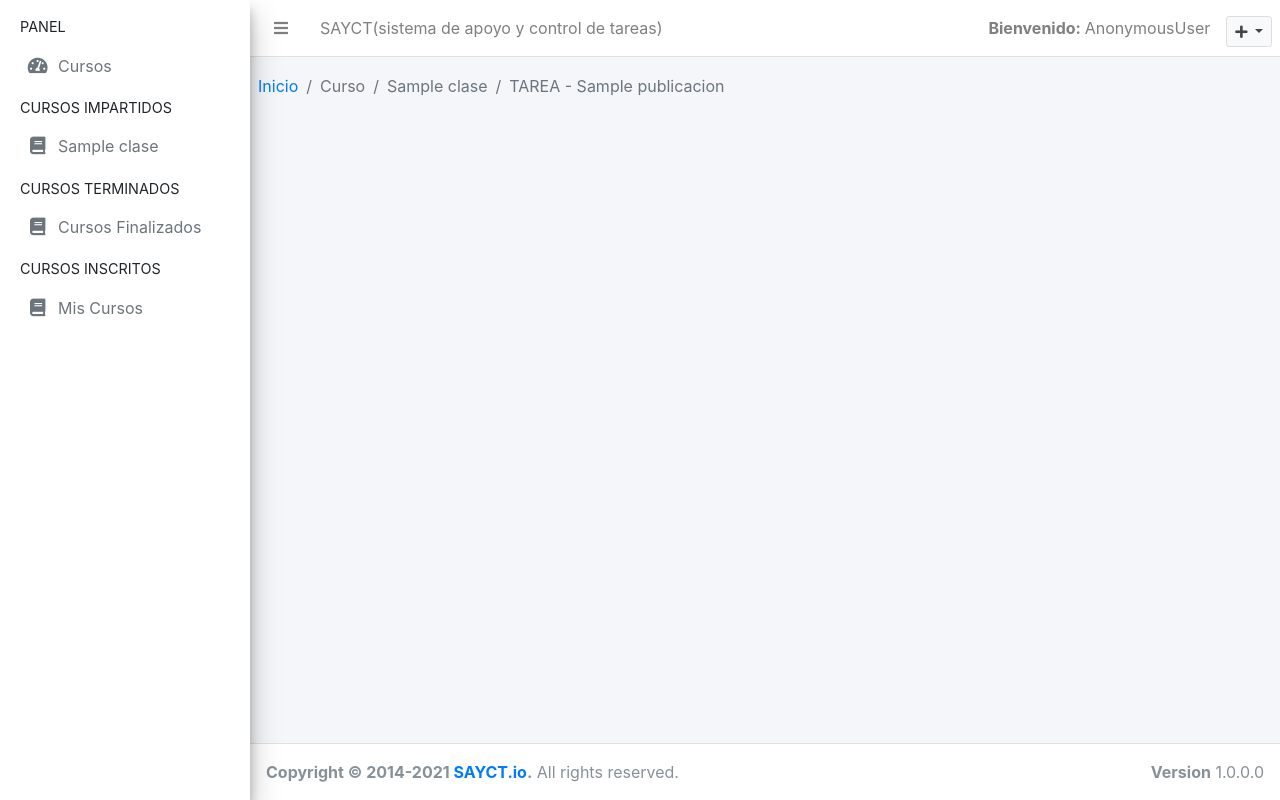
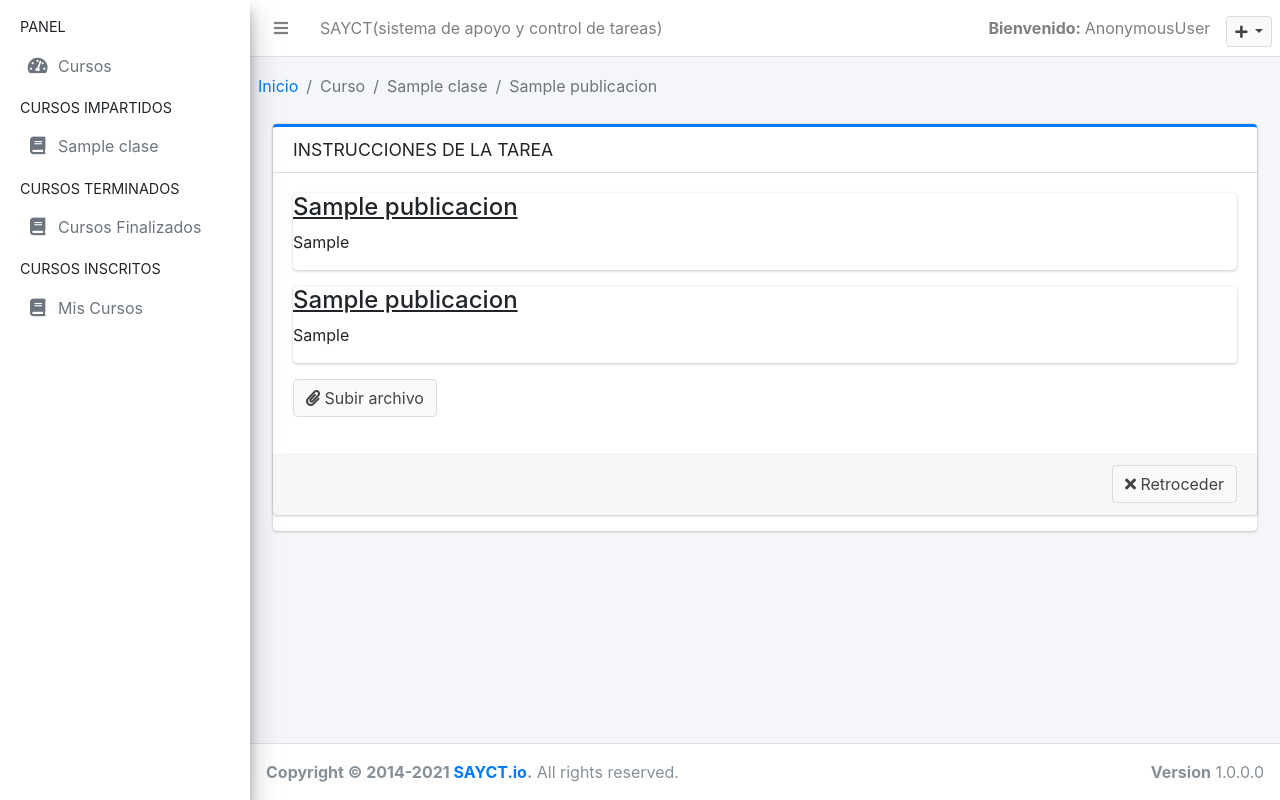
Before and after one commit to KevinPeraltaF/tesis_app, a Django app: template templates/clase/estudiante/ver_tarea_estudiante.html in a window 1280 px wide. Run offline with Django 3.2, Linux system fonts and the light colour scheme; tables that the repository leaves empty hold one stand-in row (values such as "Sample post"); the template is opened without the code that fills it: values that come from a table or form of the project are taken from there, most other values are stand-ins (such as "Sample title", 1, 10 or a date in 2020); some libraries are stand-ins or nearby versions; some web fonts are replaced.

Commit message:
crear tarea, materia, video

```diff
--- a/templates/clase/estudiante/ver_tarea_estudiante.html
+++ b/templates/clase/estudiante/ver_tarea_estudiante.html
@@ -12,8 +12,64 @@
                 <li class="breadcrumb-item"><a href="#">Inicio</a></li>
                 <li class="breadcrumb-item active" aria-current="page">Curso</li>
                 <li class="breadcrumb-item active" aria-current="page">{{ curso.nombre }}</li>
-                <li class="breadcrumb-item active" aria-current="page">{{ tarea }}</li>
+                <li class="breadcrumb-item active" aria-current="page">{{ tarea.titulo }}</li>
             </ol>
         </nav>
     </div>
 {% endblock %}
+
+{% block content %}
+
+    <div class="container-fluid">
+        <div class="card">
+            <div class="card card-primary card-outline">
+                <div class="card-header">
+                    <h3 class="card-title">INSTRUCCIONES DE LA TAREA</h3>
+                </div>
+                <!-- /.card-header -->
+                <div class="card-body">
+                    <div class="form-group">
+                        <div class="note-editor note-frame card">
+                            <div class="note-editing-area">
+                                <div class="note-editable card-block" role="textbox" aria-multiline="true"
+                                     spellcheck="true" autocorrect="true" contenteditable="true">
+                                    <h4>
+                                        <u>{{ tarea.titulo }}</u></h4>
+                                    <p>{{ tarea.instrucciones }}</p>
+                                </div>
+                            </div>
+                        </div>
+                    </div>
+                    <div class="form-group">
+                        <div class="note-editor note-frame card">
+                            <div class="note-editing-area">
+                                <div class="note-editable card-block" role="textbox" aria-multiline="true"
+                                     spellcheck="true" autocorrect="true" contenteditable="true">
+                                    <h4> <u>{{ tarea.titulo }}</u></h4>
+                                    <p>{{ tarea.instrucciones }}</p>
+                                </div>
+                            </div>
+                        </div>
+                    </div>
+                    <div class="form-group">
+                        <div class="btn btn-default btn-file">
+                            <i class="fas fa-paperclip"></i> Subir archivo
+                            <input type="file" name="attachment">
+                        </div>
+                    </div>
+                </div>
+                <!-- /.card-body -->
+                <div class="card-footer">
+                    <div class="float-right">
+                        <button type="reset" class="btn btn-default"><i class="fas fa-times"></i> Retroceder</button>
+
+                    </div>
+
+                </div>
+                <!-- /.card-footer -->
+            </div>
+        </div>
+
+    </div>
+
+{% endblock %}
```
